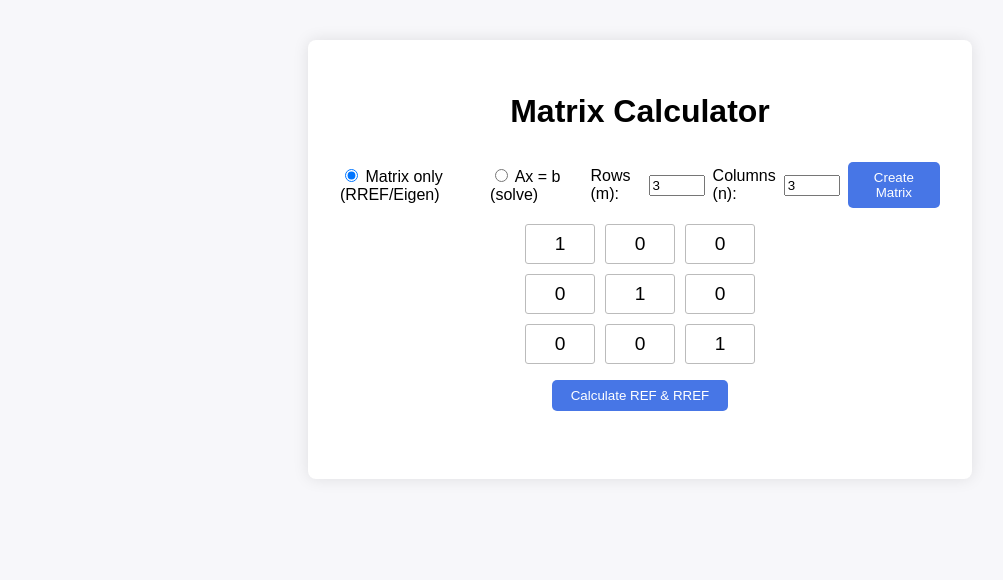
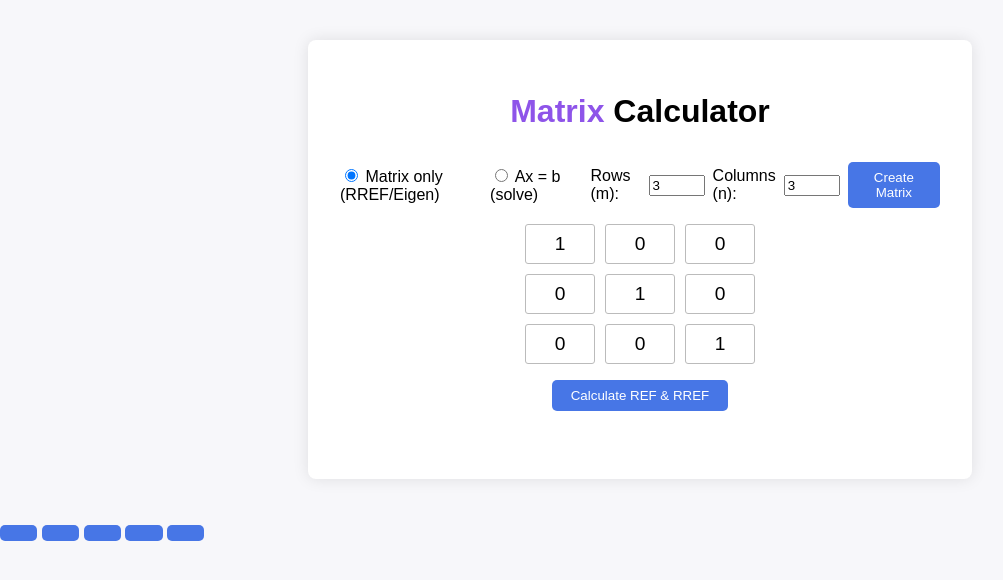
Before and after one commit to VanBaNguyen/matrix-calc, a plain HTML site: page index.html in a window 1280 px wide. Shown: the whole page, without its empty margins (0-1003 px from the left). Drawn offline with nearby package versions, Linux system fonts and the light colour scheme; files that its build step writes are made by us from their sources.

Commit message:
added theme changing buttons

```diff
--- a/index.html
+++ b/index.html
@@ -3,13 +3,18 @@
 <head>
   <meta charset="UTF-8">
   <title>Matrix REF & RREF Calculator (m × n)</title>
-  <link rel="stylesheet" href="style.css">
+  <link rel="stylesheet" href="css/style.css">
+  <link href="https://fonts.googleapis.com/css?family=Inter:400,500,700&display=swap" rel="stylesheet">
+  <link href="https://fonts.googleapis.com/css?family=JetBrains+Mono:400,600&display=swap" rel="stylesheet">
   <!-- Math.js CDN -->
   <script src="https://cdnjs.cloudflare.com/ajax/libs/mathjs/14.5.3/math.min.js"></script>
 </head>
-<body>
+<body class="theme-blue-glass">
   <div class="container">
-    <h1>Matrix Calculator</h1>
+    <h1>
+      <span style="font-weight:800;color:#8e54e9;">Matrix</span>
+      <span class="calculator-color">Calculator</span>
+    </h1>
     <div class="dimension-input">
       <label for="mode-matrix">
         <input type="radio" id="mode-matrix" name="inputMode" checked onchange="onModeChange()"> Matrix only (RREF/Eigen)
@@ -34,6 +39,14 @@
     </div>
     <div id="output"></div>
   </div>
+  <!-- Theme Switcher UI -->
+  <div id="theme-switcher">
+    <button class="theme-btn theme-forest-night" data-theme="forest-night" title="Forest Night"></button>
+    <button class="theme-btn theme-blue-glass" data-theme="blue-glass" title="Blue Glass"></button>
+    <button class="theme-btn theme-crimson-red" data-theme="crimson-red" title="Crimson Red"></button>
+    <button class="theme-btn theme-matrix-green" data-theme="matrix-green" title="Green"></button>
+    <button class="theme-btn theme-matrix-retro" data-theme="matrix-retro" title="Retro"></button>
+  </div>
   <script src="app.js"></script>
 </body>
 </html>
```
